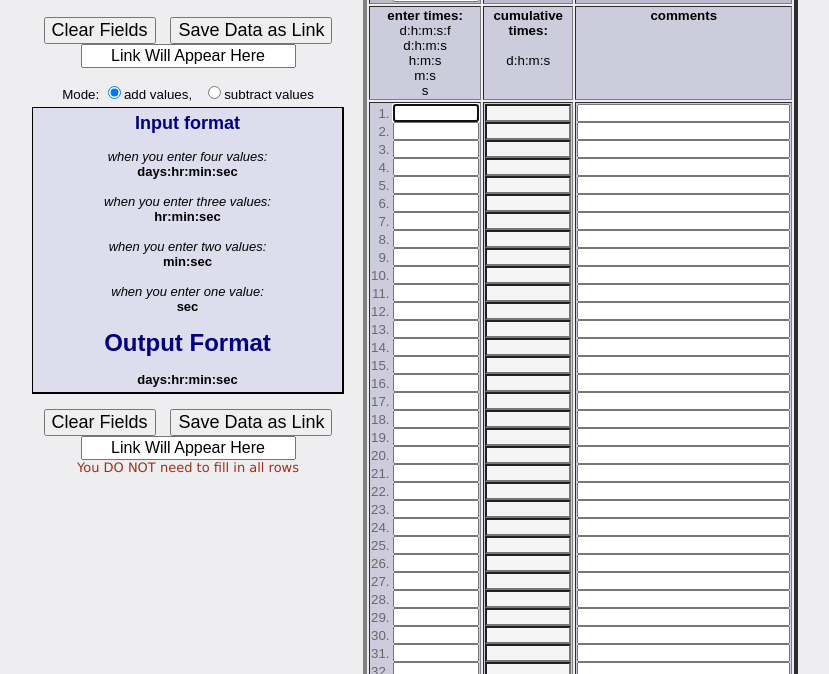
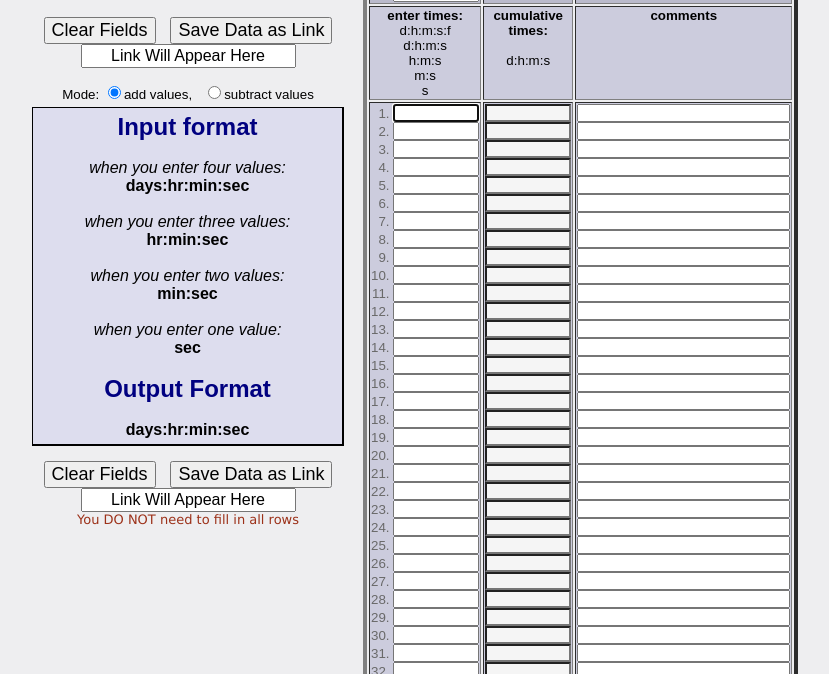
Before and after one commit to solderq35/fg-time-calc, a plain HTML site: page index.html in a window 1280 px wide. Shown: the part 126-800 px from the top of the page, without its empty margins (247-1076 px from the left). Drawn offline with Linux system fonts and the light colour scheme.

Commit message:
fix font sizes

```diff
--- a/index.html
+++ b/index.html
@@ -860,8 +860,8 @@
 			</td></tr>
 			<tr>
 				<td align=center colspan="10" bgcolor="#ddddee" class=threeD nowrap>
-						<font size=4 color="navy"><b>Input format</b></font><br>
-						<font size=-1>
+						<font size=5 color="navy"><b>Input format</b></font><br>
+						<font size=3>
 						<br>
 						<i>when you enter four values:</i><br/>
 						<b>days:hr:min:sec</b><br/><br/>
```
